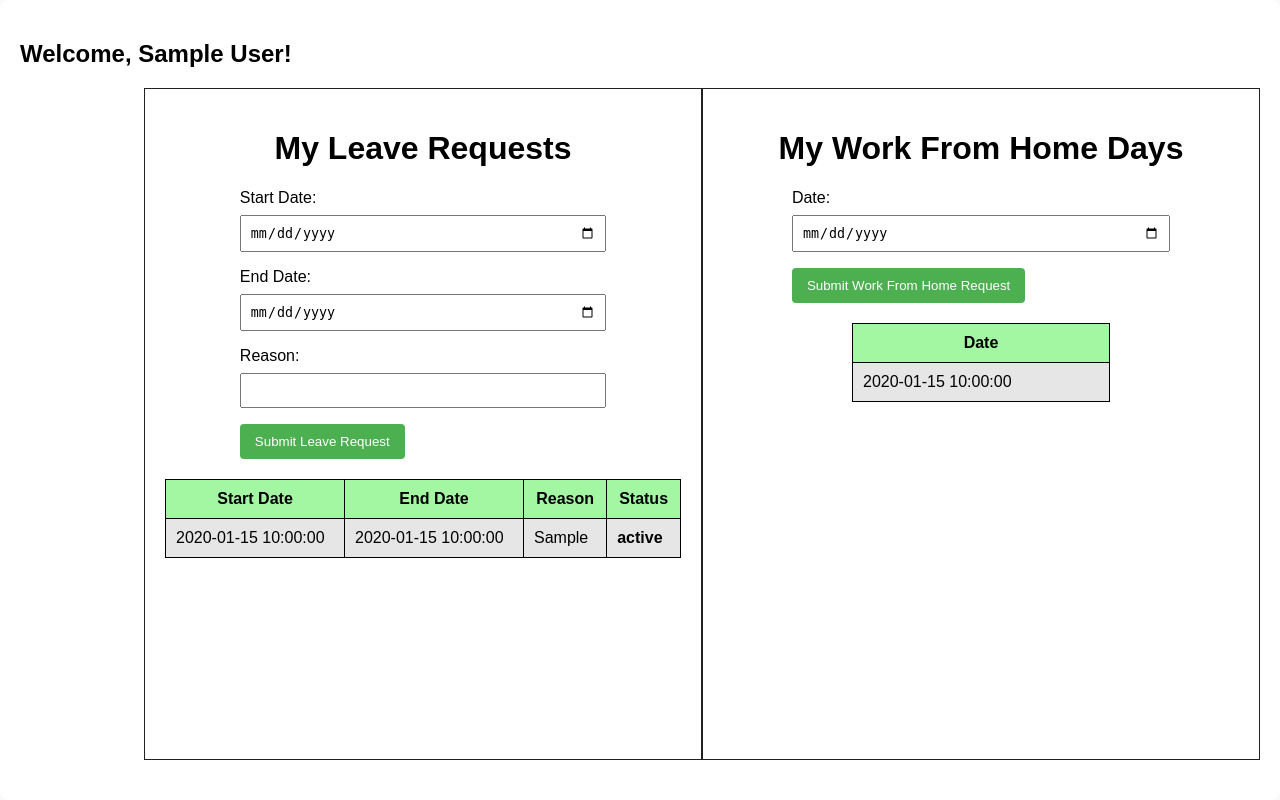
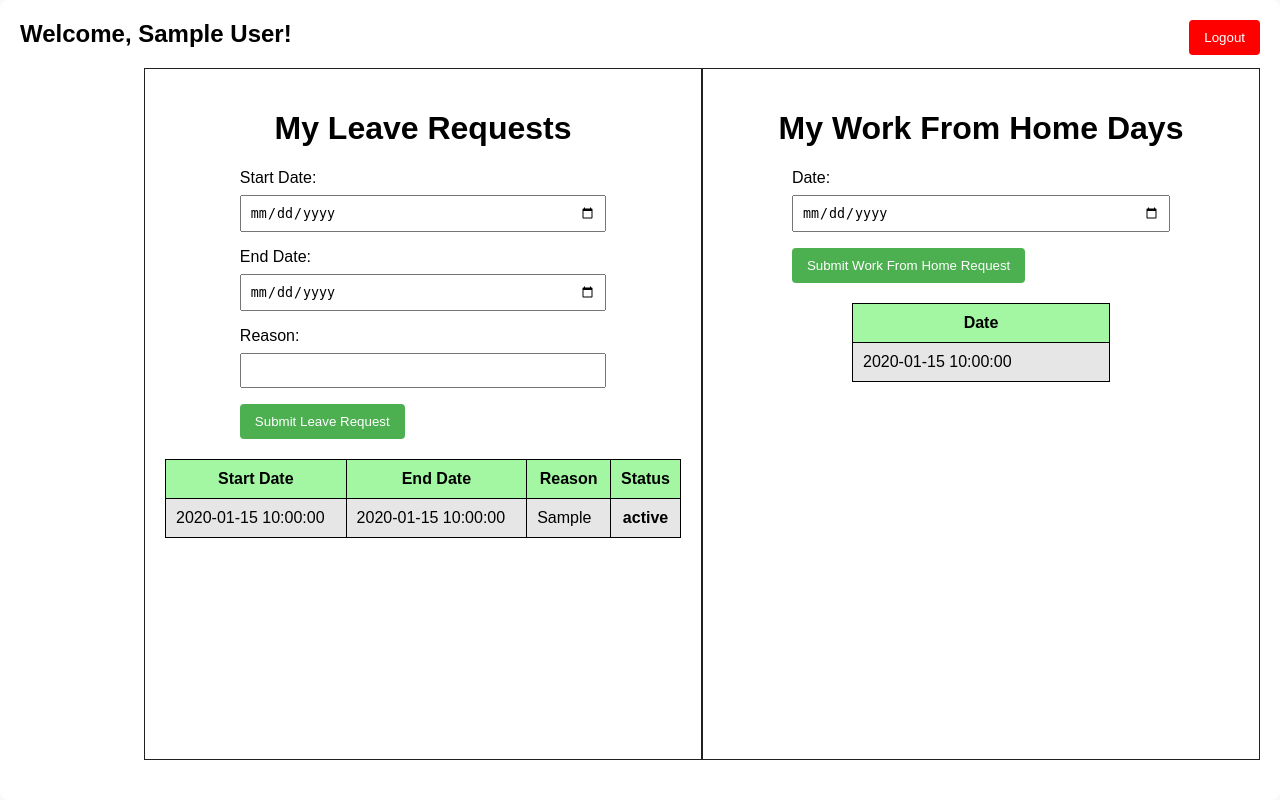
Before and after one commit to JosephDeNovellis/Leave-Absence-Dashboard, a Flask app: template templates/dashboard.html in a window 1280 px wide. Run offline with Flask 3, Linux system fonts and the light colour scheme; the visitor is signed in with stand-in values (Sample User, id 1); the template is opened without the code that fills it: most values are stand-ins (such as "Sample title", 1, 10 or a date in 2020); parts of the project's set-up code (start-up, migrations or seed data) failed here and were passed over.

Commit message:
updated formatting on dashboard and review page, and added more required db_interaction functions

```diff
--- a/app.py
+++ b/app.py
@@ -82,7 +82,6 @@ def submit_leave_request():
         start_date = request.form['startDate']
         end_date = request.form['endDate']
         reason = request.form.get('reason', '')
-        error=None
 
         start_date = datetime.datetime.strptime(start_date, '%Y-%m-%d')
         end_date = datetime.datetime.strptime(end_date, '%Y-%m-%d')
@@ -91,6 +90,8 @@ def submit_leave_request():
             flash('Error. End Date Cannot Be Before Start Date', 'leave_request_error')
         elif start_date < datetime.datetime.today() - datetime.timedelta(1) or end_date < datetime.datetime.today() - datetime.timedelta(1):
             flash('Error. Selected Dates Cannot Be Past Dates', 'leave_request_error')
+        elif DB.request_overlapping(username, start_date, end_date):
+            flash('Error. Selected Dates Overlap With Existing Leave Request', 'leave_request_error')
         else:
             if DB.add_leave_request(username, start_date, end_date, reason) == False:
                 flash('Error. Please try again', 'leave_request_error')
@@ -123,7 +124,7 @@ def submit_WFH_request():
 def logout():
     session.pop('username', None)
     session.pop('name', None)
-    return redirect(url_for('review'))
+    return redirect(url_for('login'))
 
 
 def valid_session():
--- a/static/style.css
+++ b/static/style.css
@@ -2,6 +2,10 @@ body {
     margin: 0;
     display: flex;
     min-height: 100vh;
+}
+
+.welcomeMessage {
+    margin-top: 0;
 }
 
 .body {
@@ -216,3 +220,19 @@ div p {
 .decline_button {
     background-color: red;
 }
+
+.leave_requests tr td:last-child {
+    width: 1%;
+    white-space: nowrap;
+}
+
+.logout_button {
+    background-color: red;
+    position: absolute;
+    top: 20px;
+    right: 20px;
+}
+
+.status_column {
+    text-align: center;
+}
--- a/templates/dashboard.html
+++ b/templates/dashboard.html
@@ -9,7 +9,11 @@
 
 <body class="dashboard-body">
     <div class="dash-container">
-        <h2 id="welcomeMessage">Welcome, {{ session['name'] }}!</h2>
+        <h2 class="welcomeMessage" id="welcomeMessage">Welcome, {{ session['name'] }}!</h2>
+
+        <form action="{{ url_for('logout') }}" method="get">
+            <button class="logout_button" type="submit" name="logout_button">Logout</button>
+        </form>
 
         <div class = "row">
             <div class = "column left">
@@ -59,7 +63,7 @@
                                     <td>{{ request['req_start_date'] }}</td>
                                     <td>{{ request['req_end_date'] }}</td>
                                     <td>{{ request['req_reason'] }}</td>
-                                    <td><b>{{ request['req_status'] }}</b></td>
+                                    <td class="status_column"><b>{{ request['req_status'] }}</b></td>
                                 </tr>
                             {% endfor %}
                         </table>
```
Also changed, not shown: db_interactions.py (+10 -0 lines), templates/review.html (+7 -1 lines).
